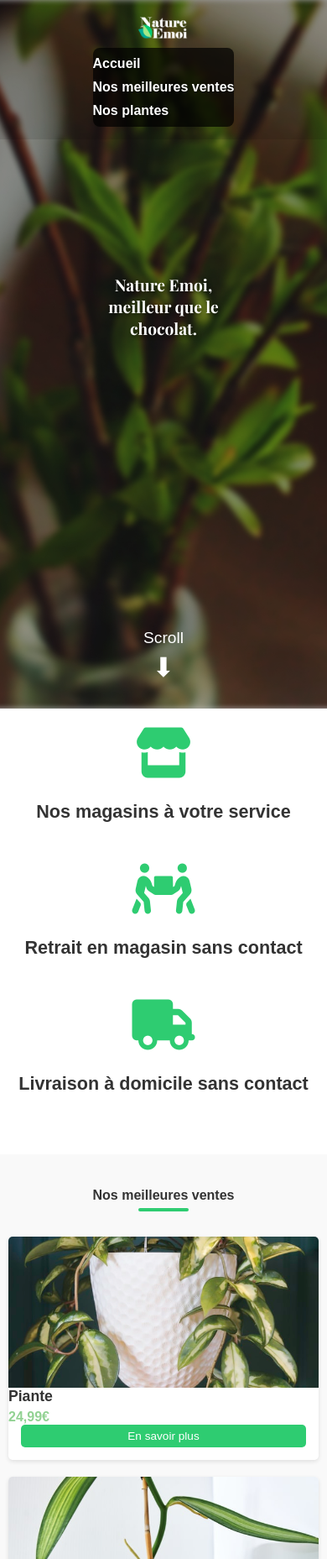
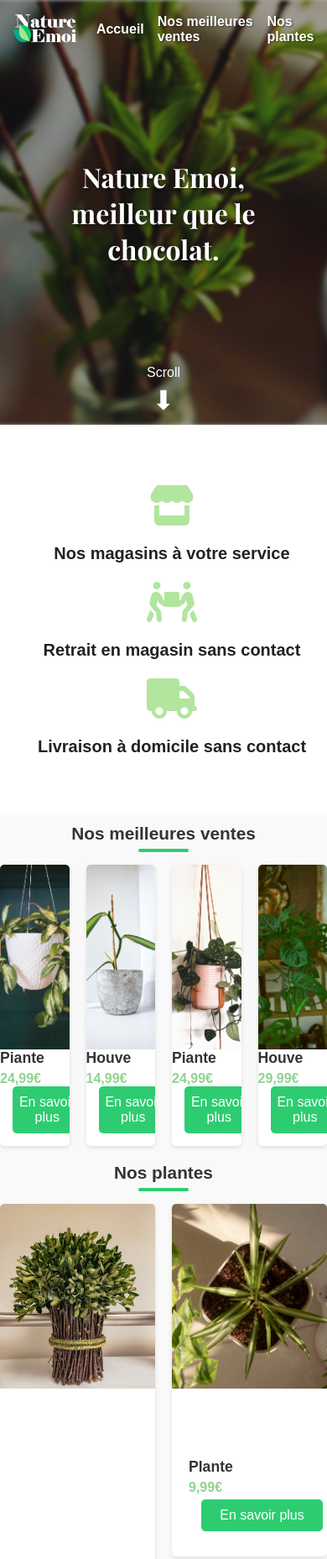
Before and after one commit to OumarChabakaOusmane/maquette-responsive, a plain HTML site: page index.html in a window 390 px wide. Shown: the top 1857 px of the page at 84% size. Drawn offline with nearby package versions, Linux system fonts and the light colour scheme.

Commit message:
je modifier le contenu style.css

```diff
--- a/style.css
+++ b/style.css
@@ -7,6 +7,7 @@
 
 body {
     color: #333;
+    overflow-x: hidden;
 }
 
 /* Header */
@@ -134,25 +135,6 @@ nav a {
     margin-bottom: 3px;
 }
 
-.icon {
-    font-size: 60px;
-    margin-bottom: 20px;
-    color: #2ecc71;
-    transition: color 0.3s;
-}
-
-.icon:hover {
-    color: #27ae60;
-}
-
-.service-title {
-    font-weight: bold;
-    margin-bottom: 10px;
-    font-size: 1.35rem;
-    color: #333;
-    line-height: 1.3;
-}
-
 /* Sections produits */
 .section {
     padding: 60px 40px;
@@ -190,17 +172,15 @@ nav a {
 .plants-special-layout {
     display: flex;
     gap: 20px;
-    width: 100%;
-    max-width: unset;
-    margin: 0;
+    max-width: 900px;
+    margin: 0 auto;
     align-items: stretch;
 }
 
 .plant-left, .plant-right {
-    flex: 1 1 0;
+    flex: 1;
     display: flex;
     flex-direction: column;
-    gap: 20px;
 }
 
 .plant-left .product {
@@ -208,6 +188,7 @@ nav a {
 }
 
 .plant-right {
+    gap: 20px;
     justify-content: space-between;
 }
 
@@ -220,8 +201,6 @@ nav a {
 .plant-left img, .plant-right img {
     width: 100%;
     height: 100%;
-    min-height: 500px;
-    max-height: 700px;
     object-fit: cover;
     display: block;
 }
@@ -318,9 +297,8 @@ footer p {
     display: grid;
     grid-template-columns: repeat(3, 1fr);
     gap: 20px;
-    width: 100%;
-    max-width: unset;
-    margin: 40px 0 0 0;
+    max-width: 1200px;
+    margin: 40px auto 0 auto;
 }
 
 .products-grid-3 .product {
@@ -331,9 +309,7 @@ footer p {
 
 .products-grid-3 .product img {
     width: 100%;
-    height: 100%;
-    min-height: 350px;
-    max-height: 500px;
+    height: 350px;
     object-fit: cover;
     display: block;
 }
@@ -346,8 +322,6 @@ footer p {
 .plant-left img, .plant-right img {
     width: 100%;
     height: 100%;
-    min-height: 350px;
-    max-height: 500px;
     object-fit: cover;
     display: block;
 }
@@ -358,111 +332,263 @@ footer p {
     align-items: stretch;
     gap: 40px;
     width: 100%;
-    max-width: unset;
-    margin: 0 0 40px 0;
-    padding: 20px 0;
+    max-width: 1200px;
+    margin: 40px auto;
+    background: #fff;
+    padding: 40px 0;
 }
 
 .service {
     flex: 1 1 0;
+    display: flex;
+    flex-direction: column;
+    align-items: center;
+    justify-content: flex-start;
+    min-width: 0;
     text-align: center;
-    padding: 15px;
-    min-width: 0;
+    margin: 0 10px;
 }
 
-/* Suppression de l'ancien style services/services-item/service-icon/service-text */
+.service .icon {
+    font-size: 48px;
+    color: #b2e59e;
+    margin-bottom: 16px;
+}
+
+.service-title {
+    font-size: 20px;
+    font-weight: 600;
+    color: #222;
+    margin-top: 0;
+    line-height: 1.2;
+}
+
 .services, .service-item, .service-icon, .service-text { display: none !important; }
 
-/* ===================== RESPONSIVE DESIGN ===================== */
-
-/* Tablettes (<= 1024px) */
-@media (max-width: 1024px) {
-  .products-grid-4 {
-    grid-template-columns: repeat(2, 1fr);
-  }
-  .products-grid-3 {
-    grid-template-columns: repeat(2, 1fr);
-  }
-  .plants-special-layout {
-    flex-direction: column;
-    gap: 20px;
-  }
-  header {
-    flex-direction: column;
-    padding: 15px 10px;
-  }
-  .section {
-    padding: 40px 10px;
-  }
-  footer {
-    flex-direction: column;
-    gap: 10px;
-    padding: 20px 10px;
-    text-align: center;
-  }
+/* Harmonisation des images produits/plantes sur tous les écrans */
+.product img,
+.plant-left img,
+.plant-right img {
+    width: 100%;
+    object-fit: cover;
+    object-position: center;
+    display: block;
+    margin: 0 auto;
+    border-radius: 0;
+    background: #f5f5f5;
 }
 
-/* Mobiles (<= 700px) */
-@media (max-width: 700px) {
-  .products-grid-4,
-  .products-grid-3 {
-    grid-template-columns: 1fr;
+/* Mobile First (max-width: 600px) */
+@media (max-width: 600px) {
+    header {
+        position: absolute;
+        top: 0;
+        left: 0;
+        width: 100%;
+        background: transparent !important;
+        display: flex;
+        flex-direction: row;
+        align-items: center;
+        justify-content: flex-start;
+        padding: 10px 10px;
+        z-index: 100;
     }
-  .plants-special-layout {
-    flex-direction: column;
-    gap: 10px;
+    .logo {
+        margin-bottom: 0;
+        margin-right: 16px;
+        width: auto;
+        display: flex;
+        align-items: center;
+        justify-content: flex-start;
     }
-  .plant-left img, .plant-right img,
-  .products-grid-3 .product img,
-  .product img {
-    min-height: 180px;
-    max-height: 250px;
-    height: 180px;
+    nav ul {
+        flex-direction: row;
+        gap: 16px;
+        width: auto;
+        align-items: center;
+        margin: 0;
+        padding: 0;
+    }
+    nav a {
+        color: #fff !important;
+        font-size: 1rem;
+        padding: 0;
+        text-align: left;
+        width: auto;
+        display: inline-block;
+        text-shadow: 1px 1px 2px rgba(0,0,0,0.5);
+    }
+    .hero {
+        height: 60vh;
+        padding: 40px 10px 10px 10px;
+    }
+    .hero-content {
+        margin-top: 0;
+        padding: 0 5px;
     }
     .hero h1 {
         font-size: 2rem;
     }
-  .section-title {
-    font-size: 1.3rem;
+    .scroll-down {
+        bottom: 10px;
+        font-size: 1rem;
     }
     .services-container {
         flex-direction: column;
-    gap: 15px;
+        gap: 20px;
+        padding: 30px 10px;
+    }
+    .service {
+        width: 100%;
+        align-items: center;
+    }
+    .section {
         padding: 10px 0;
     }
-  .service {
+    .section-title {
+        font-size: 1.3rem;
+        margin-bottom: 25px;
+    }
+    .products-grid-4,
+    .products-grid-3,
+    .plants-special-layout {
+        width: 100% !important;
+        max-width: 100% !important;
+        margin-left: 0 !important;
+        margin-right: 0 !important;
+        padding-left: 8px !important;
+        padding-right: 8px !important;
+        box-sizing: border-box;
+    }
+    .plants-special-layout {
+        padding: 0;
+    }
+    .product {
+        margin: 0;
+    }
+    .product img,
+    .plant-left img,
+    .plant-right img {
+        height: 220px !important;
+        min-height: 160px;
+        max-height: 220px;
+        object-fit: cover !important;
+        object-position: center !important;
+    }
+    .product-info {
+        flex-direction: column;
+        align-items: flex-start;
+        gap: 5px;
+    }
+    .btn-en-savoir-plus {
+        width: 100%;
+        font-size: 1rem;
         padding: 10px 0;
     }
-  header nav ul {
+    footer {
         flex-direction: column;
-    gap: 10px;
-    background: rgba(0,0,0,0.7);
-    padding: 10px 0;
-    border-radius: 8px;
-  }
-  .logo img {
-    height: 38px;
-  }
-  .btn-en-savoir-plus {
-    font-size: 0.95rem;
-    padding: 8px 10px;
+        text-align: left;
+        padding: 10px 10px;
+        font-size: 0.9rem;
     }
 }
 
-/* Petits mobiles (<= 400px) */
-@media (max-width: 400px) {
+/* Tablette (601px à 1024px) */
+@media (min-width: 601px) and (max-width: 1024px) {
+    header {
+        padding: 15px 20px;
+    }
+    .logo img {
+        height: 45px;
+    }
+    nav ul {
+        gap: 18px;
+    }
+    .hero {
+        height: 70vh;
+        padding: 30px 10px 10px 10px;
+    }
+    .hero-content {
+        margin-top: 0;
+        padding: 0 10px;
+    }
     .hero h1 {
-    font-size: 1.2rem;
+        font-size: 2.3rem;
+    }
+    .services-container {
+        flex-direction: row;
+        gap: 10px;
+        padding: 30px 10px;
+    }
+    .service {
+        width: 33%;
+    }
+    .section {
+        padding: 40px 15px;
     }
     .section-title {
-    font-size: 1rem;
+        font-size: 1.7rem;
+        margin-bottom: 30px;
     }
-  .product-info {
-    padding: 10px 5px 8px 5px;
-    min-height: 40px;
+    .products-grid-4 {
+        grid-template-columns: repeat(2, 1fr);
+        gap: 18px;
+    }
+    .plants-special-layout {
+        flex-direction: row;
+        gap: 15px;
+        max-width: 100%;
+    }
+    .plant-left, .plant-right {
+        flex: 1;
+    }
+    .products-grid-3 {
+        grid-template-columns: repeat(2, 1fr);
+        gap: 15px;
+    }
+    .product img,
+    .plant-left img,
+    .plant-right img {
+        height: 300px !important;
+        min-height: 200px;
+        max-height: 300px;
+        object-fit: cover !important;
+        object-position: center !important;
     }
     .btn-en-savoir-plus {
-    font-size: 0.85rem;
-    padding: 6px 5px;
+        font-size: 1rem;
+        padding: 10px 0;
+    }
+    footer {
+        font-size: 1rem;
+        padding: 10px 15px;
     }
 }
+
+/* Desktop (au-delà de 1024px) */
+@media (min-width: 1025px) {
+    .products-grid-4 {
+        grid-template-columns: repeat(4, 1fr);
+    }
+    .products-grid-3 {
+        grid-template-columns: repeat(3, 1fr);
+    }
+    .plants-special-layout {
+        flex-direction: row;
+        max-width: 900px;
+    }
+}
+
+/* Suppression des espaces blancs latéraux sur toutes les tailles d'écran */
+.section,
+.products-grid-4,
+.products-grid-3,
+.plants-special-layout {
+    padding-left: 0 !important;
+    padding-right: 0 !important;
+    margin-left: 0 !important;
+    margin-right: 0 !important;
+    width: 100%;
+    max-width: 100%;
+    box-sizing: border-box;
+}
```
Lines whose indentation alone changed are shown as unchanged.
